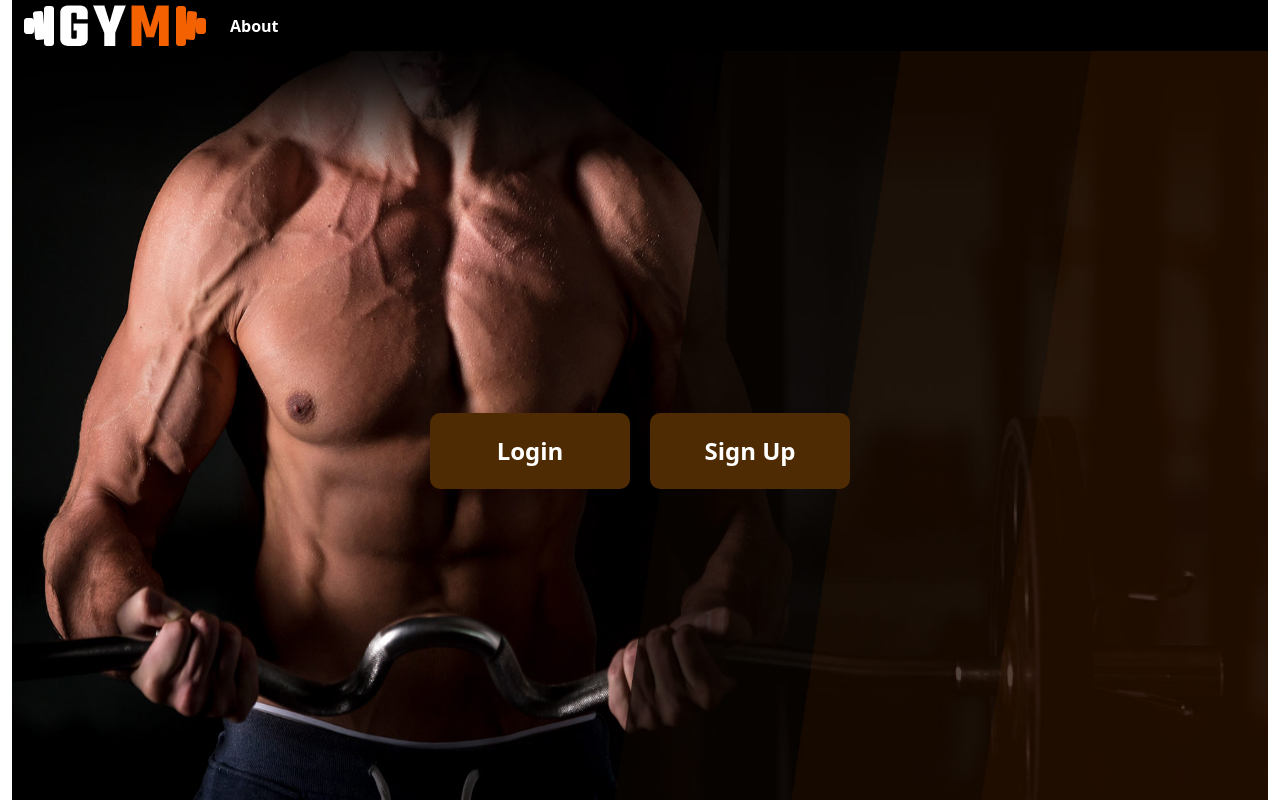
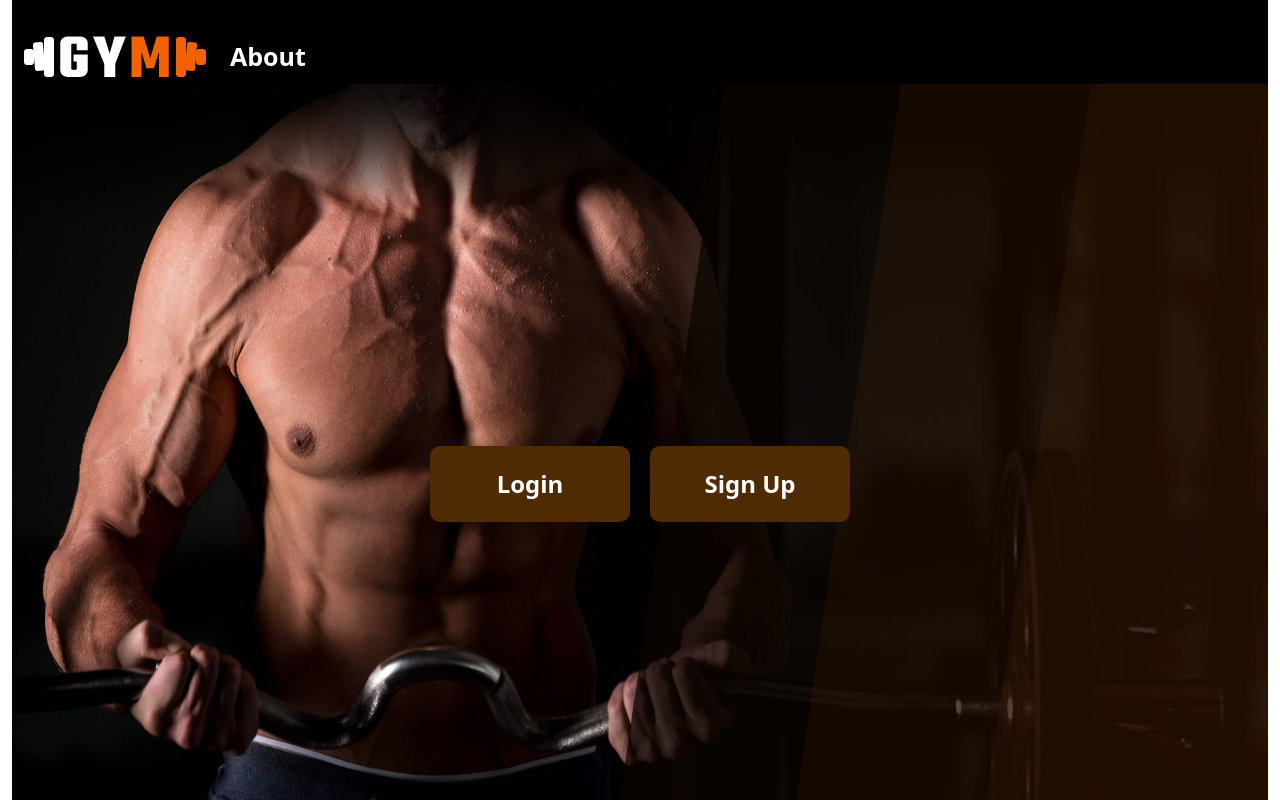
Before and after one commit to bcsf19a010/FYP, a React (Create React App) app in the folder frontend/: page / in a window 1280 px wide. Shown: the top 800 px of the page. Built offline with nearby package versions, Linux system fonts and the light colour scheme.

Commit message:
changed Navbar a little bit

```diff
--- a/frontend/src/Components/Navbar.js
+++ b/frontend/src/Components/Navbar.js
@@ -15,7 +15,10 @@ export default function Navbar(props) {
       className="navbar navbar-expand-lg bg-light"
       style={{ padding: "0px", width: "100%" }}
     >
-      <div className="container-fluid" style={{ backgroundColor: "black" }}>
+      <div
+        className="container-fluid"
+        style={{ backgroundColor: "black", paddingTop: "30px" }}
+      >
         <Link className="navbar-brand text-dark" to="/">
           <img src={imagae} alt="Logo" />
         </Link>
@@ -34,7 +37,7 @@ export default function Navbar(props) {
           <ul className="navbar-nav me-auto mb-2 mb-lg-0">
             <li className="nav-item">
               <Link
-                style={{ color: "white", fontWeight: "bold" }}
+                style={{ color: "white", fontWeight: "bold", fontSize: "25px" }}
                 className="nav-link"
                 aria-current="page"
                 to="/about"
```
